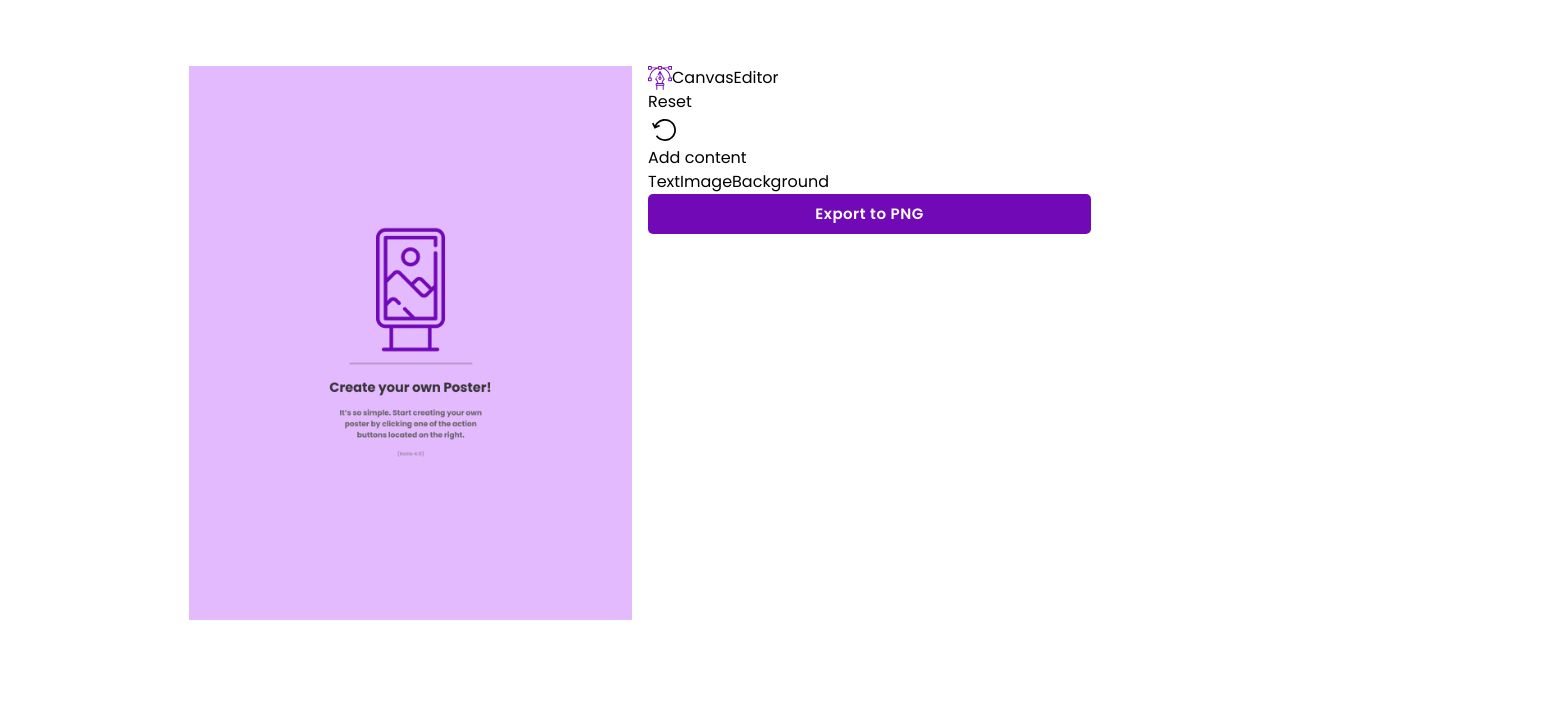
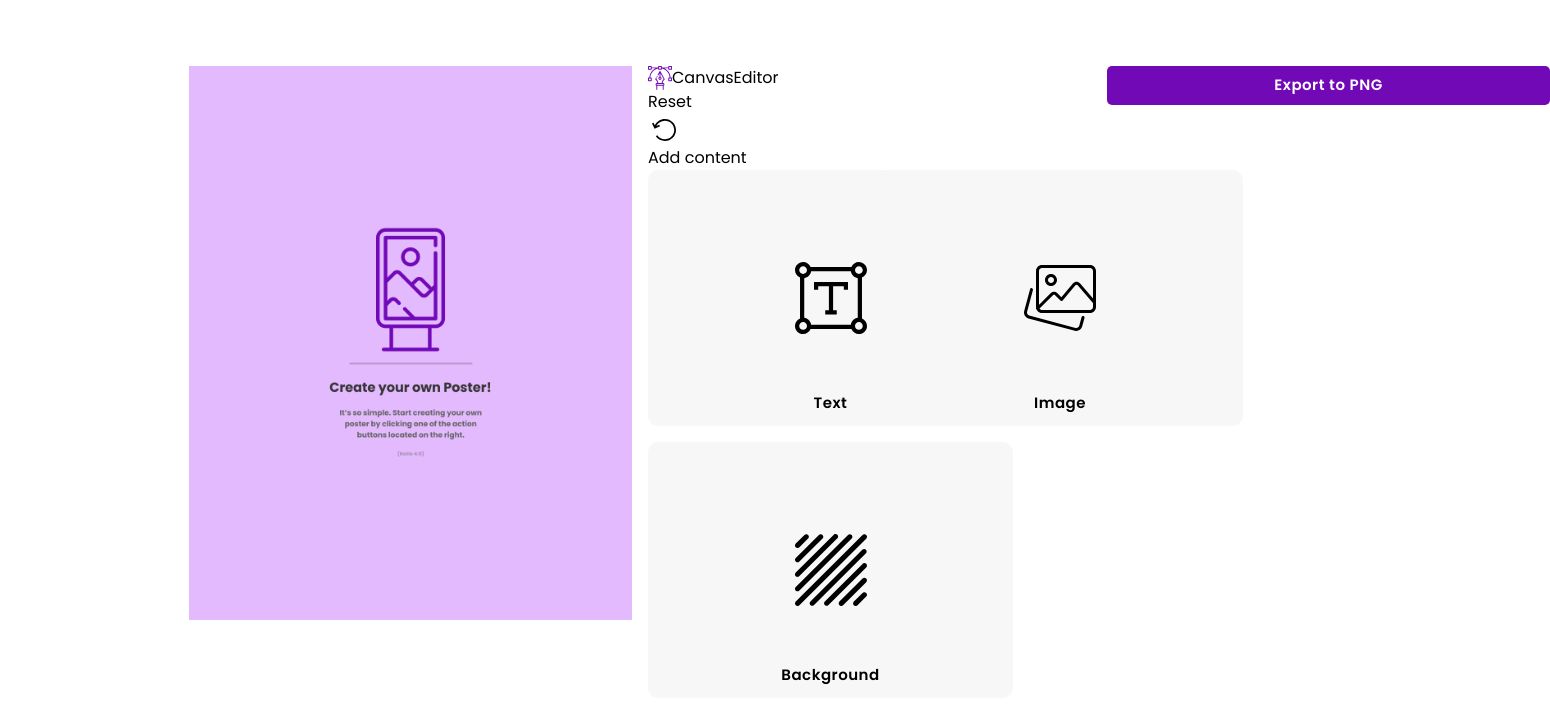
Before and after one commit to m-went/bytefine_rekrutacja_2025, a React (Vite) app: page / in a window 1280 px wide. Shown: the top 724 px of the page, 1550 px wide, since content can reach past the window. Built offline with nearby package versions, Linux system fonts and the light colour scheme.

Commit message:
create basic actionButton component

```diff
--- a/src/components/PrimaryButton/PrimaryButton.tsx
+++ b/src/components/PrimaryButton/PrimaryButton.tsx
@@ -7,7 +7,7 @@ const PrimaryButton: React.FC<PrimaryButtonProps> = ({ text, isDisabled = false
 	return (
 		<button
 			disabled={isDisabled}
-			className='cursor-pointer disabled:cursor-not-allowed disabled:bg-black25 bg-primary px-[32px] py-[8px] h-[40px] w-auto min-w-[128px] rounded-[5px] font-semibold text-center text-[15px] leading-[22.5px] tracking-[0.5px] text-white hover:bg-primary-button-hover transition-all ease-in-out duration-250 focus:bg-primary focus:outline-2 focus:outline-primary50 focus:transition-none'
+			className='button-core button-font disabled:bg-black25 bg-primary px-[32px] py-[8px] h-[40px] w-auto min-w-[128px] rounded-[5px]  text-white hover:bg-primary-button-hover transition-all ease-in-out duration-250 focus:bg-primary focus:outline-2 focus:outline-primary50 focus:transition-none'
 		>
 			{text}
 		</button>
--- a/src/components/molecules/ActionButton/ActionButton.tsx
+++ b/src/components/molecules/ActionButton/ActionButton.tsx
@@ -1,16 +1,20 @@
 interface ActionButtonProps {
 	text: string;
 	isDisabled: boolean;
-	icon: 'image' | 'text';
+	iconSrc: string;
 }
 
-const ActionButton: React.FC<ActionButtonProps> = ({ icon, text, isDisabled = false }) => {
+const ActionButton: React.FC<ActionButtonProps> = ({ iconSrc, text, isDisabled = false }) => {
 	return (
 		<button
 			disabled={isDisabled}
-			className='cursor-pointer disabled:cursor-not-allowed bg-primary px-[32px] py-[8px] h-[40px] w-auto min-w-[128px] rounded-[5px] font-semibold text-center text-[15px] leading-[22.5px] tracking-[0.5px] text-white hover:bg-button-hover focus:bg-primary focus:border-2 focus:border-primary50'
+			className='button-core button-font relative disabled:bg-white97 disabled:opacity-25 bg-white97 h-[256px] w-[365px] rounded-[10px] p-[12px] transition-all ease-in-out duration-250 hover:bg-black25 focus:bg-white97 focus:shadow-[inset_0_0_0_4px] focus:shadow-primary50 flex flex-col justify-center items-center'
 		>
-			{text}
+			<div className='size-[128px] flex items-center justify-center'>
+				<img className='size-[96px] m-4' src={iconSrc} aria-label='Button label' />
+			</div>
+
+			<p className='absolute bottom-[12px]'>{text}</p>
 		</button>
 	);
 };
--- a/src/index.css
+++ b/src/index.css
@@ -24,3 +24,13 @@ body {
 	/* buttons */
 	--color-primary-button-hover: #550788;
 }
+
+@layer components {
+	.button-font {
+		@apply font-semibold text-center text-[15px] leading-[22.5px] tracking-[0.5px];
+	}
+
+	.button-core {
+		@apply cursor-pointer disabled:cursor-not-allowed;
+	}
+}
--- a/src/views/CanvasEditor/CanvasEditor.tsx
+++ b/src/views/CanvasEditor/CanvasEditor.tsx
@@ -1,6 +1,13 @@
+import ActionButton from '../../components/molecules/ActionButton/ActionButton';
 import PrimaryButton from '../../components/PrimaryButton/PrimaryButton';
 
 const CanvasEditor = () => {
+	const actionButtonsList = [
+		{ text: 'Text', iconSrc: 'icons/text.svg' },
+		{ text: 'Image', iconSrc: 'icons/img.svg' },
+		{ text: 'Background', iconSrc: 'icons/background.svg' },
+	];
+
 	return (
 		<div className='w-screen h-screen columns-2 py-[66px] px-[189px]'>
 			<div className='h-full'>
@@ -23,10 +30,10 @@ const CanvasEditor = () => {
 				<div>
 					<p>Add content</p>
 				</div>
-				<div>
-					<button>Text</button>
-					<button>Image</button>
-					<button>Background</button>
+				<div className='grid grid-cols-2 gap-4'>
+					{actionButtonsList.map((button) => {
+						return <ActionButton key={button.text} text={button.text} isDisabled={false} iconSrc={button.iconSrc} />;
+					})}
 				</div>
 				<div />
 				<PrimaryButton text={'Export to PNG'} isDisabled={false} />
```
